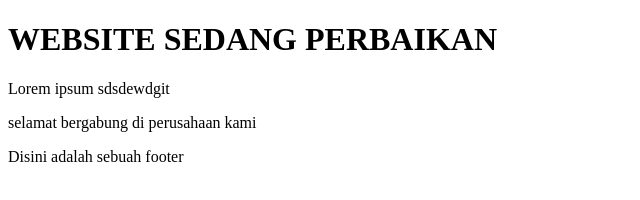
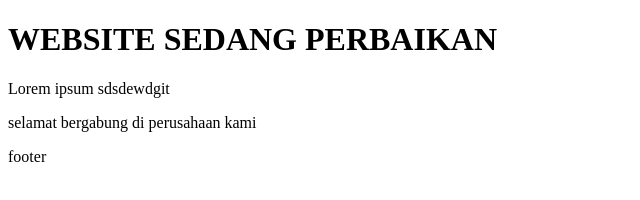
Before and after one commit to Joseph270522/MyExercise, a plain HTML site: page index.html in a window 1280 px wide. Shown: the whole page, without its empty margins (0-640 px from the left). Drawn offline with Linux system fonts and the light colour scheme.

Commit message:
perubahan code pada about.html

```diff
--- a/index.html
+++ b/index.html
@@ -10,5 +10,5 @@
     <div>Lorem ipsum sdsdewdgit</div>
     <p>selamat bergabung di perusahaan kami</p>
 </body>
-<footer>Disini adalah sebuah footer</footer>
+<footer>footer</footer>
 </html>
```
Also changed, not shown: About.html (+1 -1 lines).
